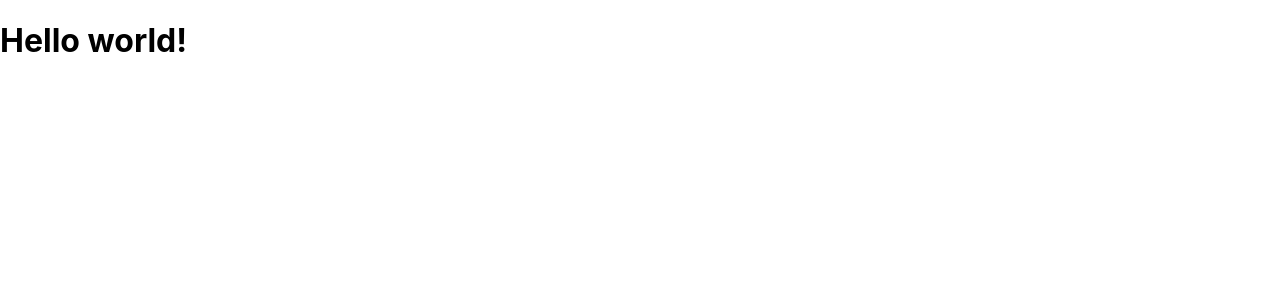
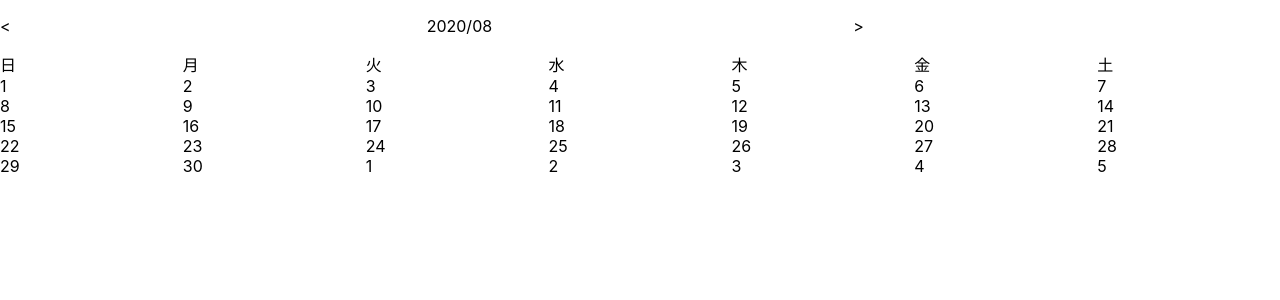
Before and after one commit to tan-yuki/react-redux-calendar, a React (Create React App) app: page / in a window 1280 px wide. Shown: the top 300 px of the page. Built offline with nearby package versions, Linux system fonts and the light colour scheme.

Commit message:
Add template for calendar

```diff
--- a/src/App.tsx
+++ /dev/null
@@ -1,7 +0,0 @@
-import React from 'react';
-
-export function App() {
-  return (
-    <h1>Hello world!</h1>
-  );
-}
--- /dev/null
+++ b/src/application/App.tsx
@@ -0,0 +1,15 @@
+import React from 'react';
+import { CalendarContainer } from './Calendar/CalendarContainer';
+import { HeaderContainer } from './Header/HeaderContainer';
+
+export function App() {
+  return <div style={{
+    width: "100%",
+    height: "100%",
+    margin: 0,
+    padding: 0,
+  }}>
+    <HeaderContainer />
+    <CalendarContainer />
+  </div>;
+}
--- /dev/null
+++ b/src/application/Calendar/CalendarContainer.tsx
@@ -0,0 +1,8 @@
+import React from 'react';
+import { Calendar } from './components/Calendar';
+
+export function CalendarContainer() {
+  return (
+    <Calendar />
+  );
+}
--- /dev/null
+++ b/src/application/Calendar/components/Calendar.tsx
@@ -0,0 +1,53 @@
+import React from 'react';
+
+export function Calendar() {
+  return (
+    <div style={{
+      display: "grid",
+      gridTemplateColumns: "1fr 1fr 1fr 1fr 1fr 1fr 1fr",
+    }}>
+      <div>日</div>
+      <div>月</div>
+      <div>火</div>
+      <div>水</div>
+      <div>木</div>
+      <div>金</div>
+      <div>土</div>
+      <div>1</div>
+      <div>2</div>
+      <div>3</div>
+      <div>4</div>
+      <div>5</div>
+      <div>6</div>
+      <div>7</div>
+      <div>8</div>
+      <div>9</div>
+      <div>10</div>
+      <div>11</div>
+      <div>12</div>
+      <div>13</div>
+      <div>14</div>
+      <div>15</div>
+      <div>16</div>
+      <div>17</div>
+      <div>18</div>
+      <div>19</div>
+      <div>20</div>
+      <div>21</div>
+      <div>22</div>
+      <div>23</div>
+      <div>24</div>
+      <div>25</div>
+      <div>26</div>
+      <div>27</div>
+      <div>28</div>
+      <div>29</div>
+      <div>30</div>
+      <div>1</div>
+      <div>2</div>
+      <div>3</div>
+      <div>4</div>
+      <div>5</div>
+    </div>
+  );
+}
--- /dev/null
+++ b/src/application/Header/HeaderContainer.tsx
@@ -0,0 +1,8 @@
+import React from 'react';
+import { Header } from './components/Header';
+
+export function HeaderContainer() {
+  return (
+    <Header/>
+  );
+}
--- /dev/null
+++ b/src/application/Header/components/CurrentMonth.tsx
@@ -0,0 +1,7 @@
+import React from 'react';
+
+export function CurrentMonth() {
+  return (
+    <p>2020/08</p>
+  );
+}
--- /dev/null
+++ b/src/application/Header/components/Header.tsx
@@ -0,0 +1,13 @@
+import React from 'react';
+import { CurrentMonth } from './CurrentMonth';
+
+export function Header() {
+  return <div style={{
+    display: "grid",
+    gridTemplateColumns: "1fr 1fr 1fr"
+  }}>
+    <p>&lt;</p>
+    <CurrentMonth />
+    <p>&gt;</p>
+  </div>
+}
--- a/src/index.tsx
+++ b/src/index.tsx
@@ -1,7 +1,7 @@
 import React from 'react';
 import ReactDOM from 'react-dom';
 import './index.css';
-import { App } from './App';
+import { App } from './application/App';
 
 ReactDOM.render(
   <React.StrictMode>
```
Also changed, not shown: 1 other file (tests, documents, lock files or other folders).
